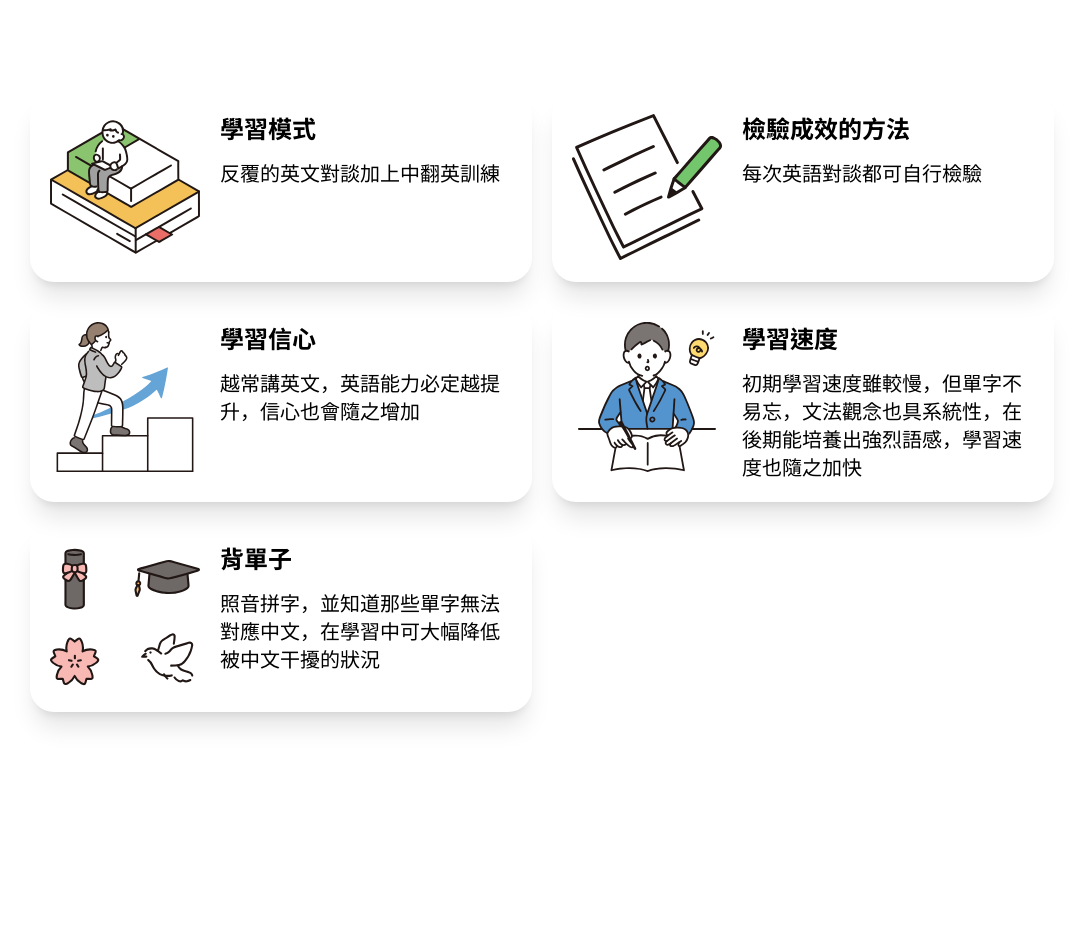
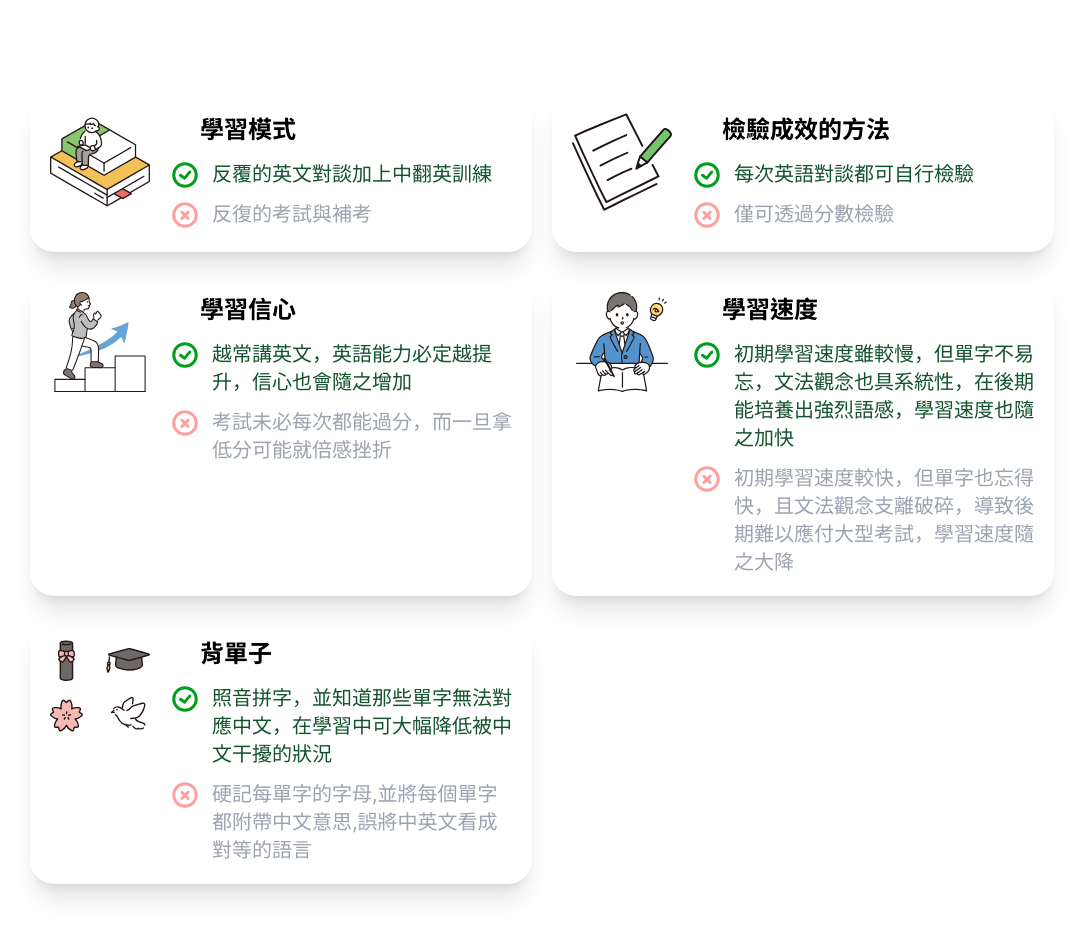
Before and after one commit to KuzminaPolina/english-teacher-website, a React (Vite) app: page / in a window 1280 px wide. Shown: the part 3771-4709 px from the top of the page, without its empty margins (98-1181 px from the left). Before the commit the page ends 4595 px from the top, so only its background shows below. Built offline with nearby package versions, Linux system fonts and the light colour scheme; a web font is replaced by a local one.

Commit message:
comparison changes

```diff
--- a/src/components/Teaching.tsx
+++ b/src/components/Teaching.tsx
@@ -16,21 +16,58 @@ const Teaching = () => {
       <div className="max-w-[90rem] mx-auto">
         <ul className="grid md:grid-cols-2 gap-5">
           {advantages.map((advantage) => (
-            <li className="shadow-xl rounded-3xl p-5 grid grid-cols-2 sm:max-w-[400px] md:max-w-none sm:mx-auto md:mx-0 md:flex md:gap-5">
-              <div className="w-[150px]">
+            <li className="shadow-xl rounded-3xl p-5 md:flex md:gap-5">
+              <div className="w-[100px] center pb-5">
                 <img
                   src={advantage.img}
                   width="150"
                   height="150"
-                  className="w-[150px] min-w-[150px]"
+                  className="w-[100px] min-w-[100px]"
                   alt="study icon"
                 />
               </div>
-              <div>
-                <h3 className="text-2xl font-bold mb-4 font-notoSans">
+              <div className="md:flex-1">
+                <h3 className="text-2xl font-bold mb-4 font-notoSans md:pl-[30px] text-center md:text-left">
                   {advantage.title}
                 </h3>
-                <p className="text-xl font-inter">{advantage.content}</p>
+                <div className="flex items-start">
+                  <div>
+                    <svg
+                      fill="#009e1a"
+                      xmlns="http://www.w3.org/2000/svg"
+                      width="30"
+                      height="30"
+                      data-name="Layer 1"
+                      viewBox="0 0 200 200"
+                    >
+                      <path d="M100 15a85 85 0 1 0 85 85 85 85 0 0 0-85-85Zm0 150a65 65 0 1 1 65-65 64.9 64.9 0 0 1-65 65Zm25-91.5-29 35L76 94c-4.5-3.5-10.5-2.5-14 2s-2.5 10.5 2 14l18.5 13.5c4.5 3 8.5 7.5 14 8 1.5 0 3.5 0 5-1l3-3 22.5-27c4-5 8-9.5 12-14.5 3-4 4-9 .5-13l-1.5-1.5c-3.5-2.5-9.5-2-13 2Z" />
+                    </svg>
+                  </div>
+                  <p className="text-xl font-inter text-green-900 mb-3 ml-3 font-bold">
+                    {advantage.contentPositive}
+                  </p>
+                </div>
+
+                <div className="flex items-start">
+                  <div>
+                    <svg
+                      fill="#ff000060"
+                      width="30"
+                      height="30"
+                      viewBox="0 0 200 200"
+                      data-name="Layer 1"
+                      id="Layer_1"
+                      xmlns="http://www.w3.org/2000/svg"
+                    >
+                      <title />
+                      <path d="M100,15a85,85,0,1,0,85,85A84.93,84.93,0,0,0,100,15Zm0,150a65,65,0,1,1,65-65A64.87,64.87,0,0,1,100,165Z" />
+                      <path d="M128.5,74a9.67,9.67,0,0,0-14,0L100,88.5l-14-14a9.9,9.9,0,0,0-14,14l14,14-14,14a9.9,9.9,0,0,0,14,14l14-14,14,14a9.9,9.9,0,0,0,14-14l-14-14,14-14A10.77,10.77,0,0,0,128.5,74Z" />
+                    </svg>
+                  </div>
+                  <p className="text-xl font-inter text-gray-400 ml-3">
+                    {advantage.contentNegative}
+                  </p>
+                </div>
               </div>
             </li>
           ))}
--- a/src/constants/index.tsx
+++ b/src/constants/index.tsx
@@ -84,32 +84,39 @@ export const advantages = [
     id: "adv 1",
     img: studyMode,
     title: "學習模式",
-    content: "反覆的英文對談加上中翻英訓練",
+    contentPositive: "反覆的英文對談加上中翻英訓練",
+    contentNegative: "反復的考試與補考",
   },
   {
     id: "adv 2",
     img: selfTest,
     title: "檢驗成效的方法",
-    content: "每次英語對談都可自行檢驗",
+    contentPositive: "每次英語對談都可自行檢驗",
+    contentNegative: "僅可透過分數檢驗",
   },
   {
     id: "adv 3",
     img: confidence,
     title: "學習信心",
-    content: "越常講英文，英語能力必定越提升，信心也會隨之增加",
+    contentPositive: "越常講英文，英語能力必定越提升，信心也會隨之增加",
+    contentNegative: "考試未必每次都能過分，而一旦拿低分可能就倍感挫折",
   },
   {
     id: "adv 4",
     img: speed,
     title: "學習速度",
-    content:
+    contentPositive:
       "初期學習速度雖較慢，但單字不易忘，文法觀念也具系統性，在後期能培養出強烈語感，學習速度也隨之加快",
+    contentNegative:
+      "初期學習速度較快，但單字也忘得快，且文法觀念支離破碎，導致後期難以應付大型考試，學習速度隨之大降",
   },
   {
     id: "adv 5",
     img: vocab,
     title: "背單子",
-    content:
+    contentPositive:
       "照音拼字，並知道那些單字無法對應中文，在學習中可大幅降低被中文干擾的狀況",
+    contentNegative:
+      "硬記每單字的字母,並將每個單字都附帶中文意思,誤將中英文看成對等的語言",
   },
 ];
--- a/src/index.css
+++ b/src/index.css
@@ -191,3 +191,19 @@ body {
   border-radius: 10px;
   margin-right: 5px;
 }
+
+.advantages-flex {
+  display: flex;
+  flex-direction: column;
+  align-items: center;
+  gap: 10px;
+}
+
+.advantages-grid {
+  display: grid;
+  grid-template-columns: 100px 1fr;
+}
+
+.center {
+  margin: 0 auto;
+}
```
Also changed, not shown: src/assets/correct-mark.svg (added), src/assets/wrong-mark.svg (added).
